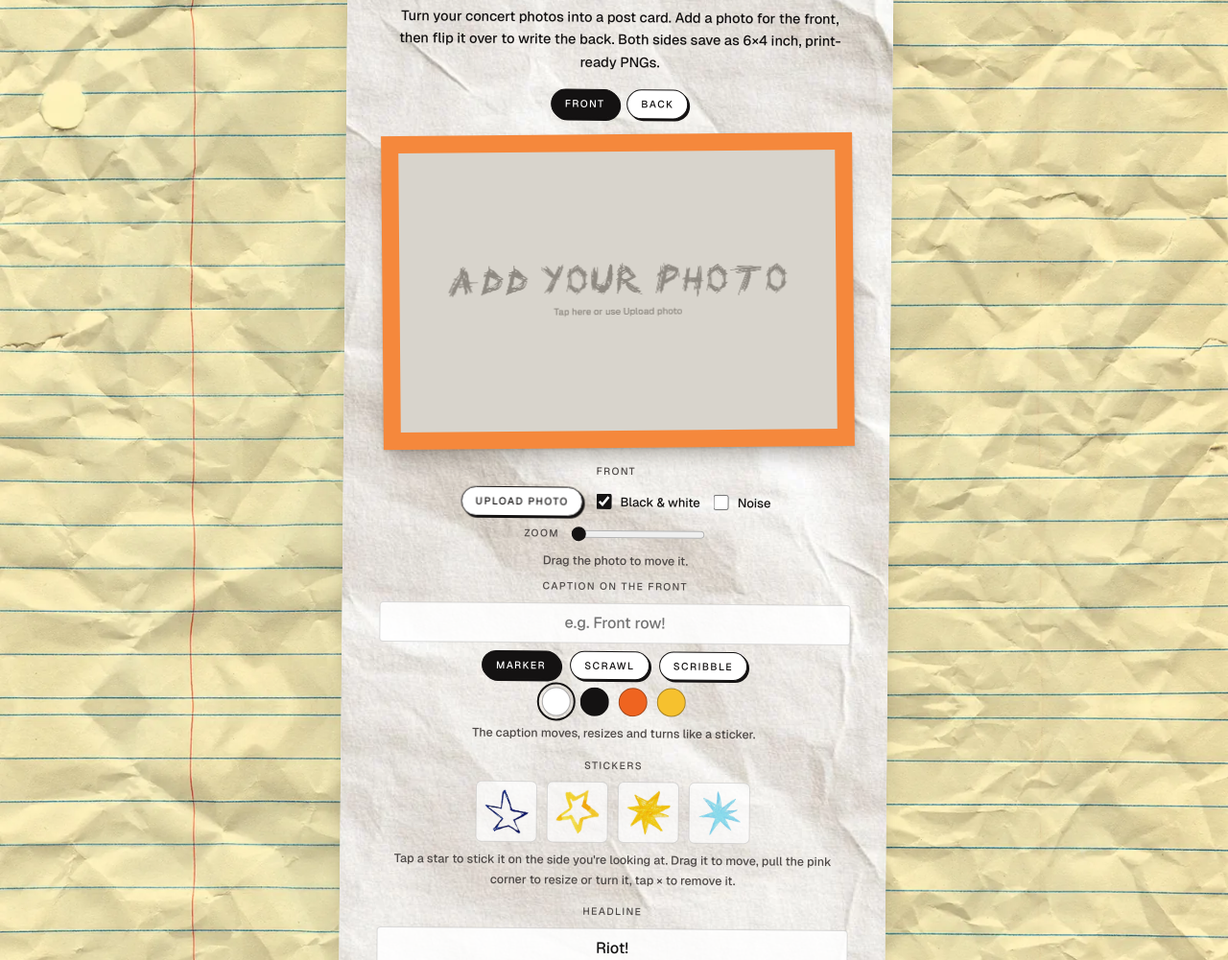
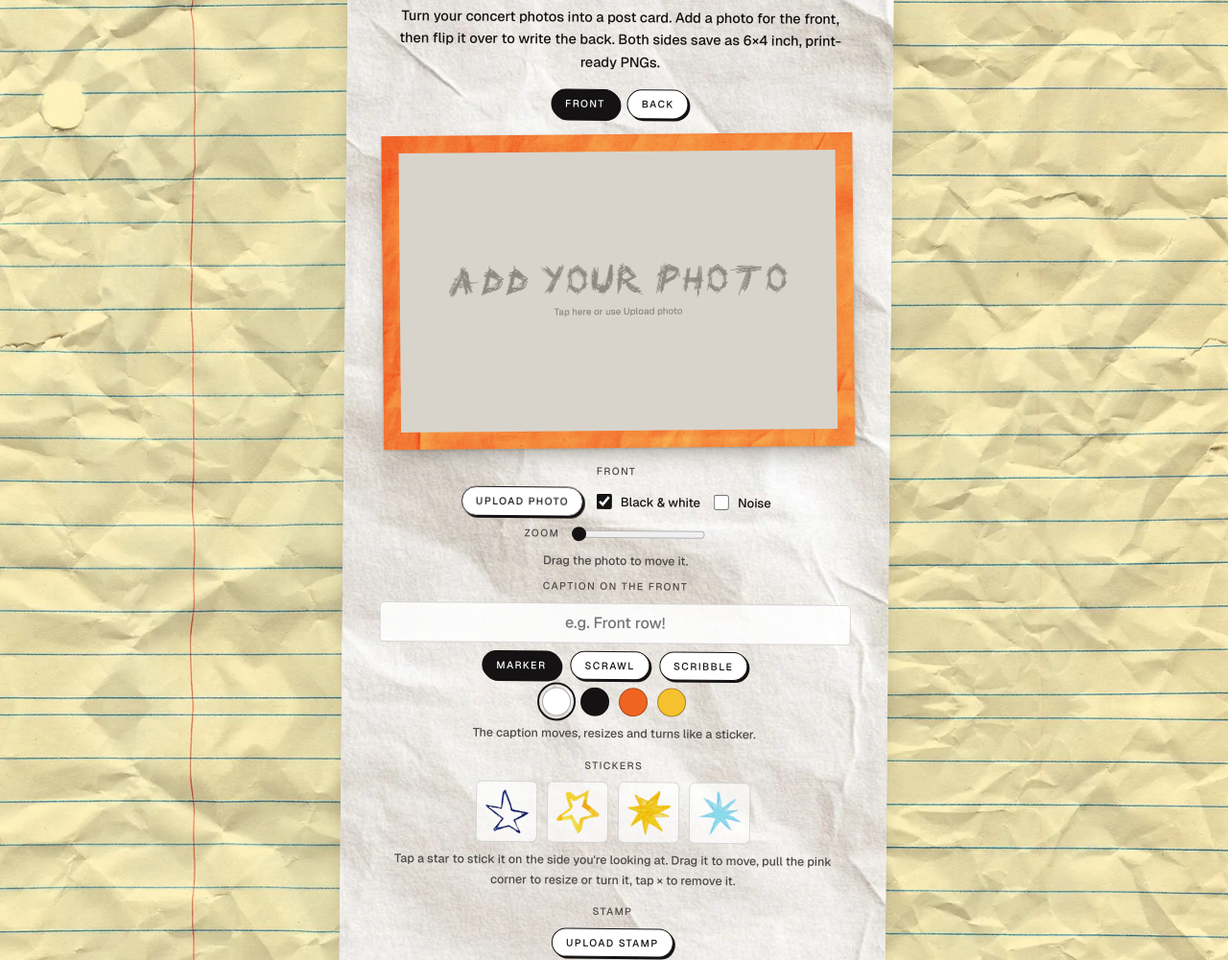
Before and after one commit to cartoonsforsquares/riot-paramore, a plain HTML site: page index.html in a window 1280 px wide. Shown: the part 2389-3390 px from the top of the page at 96% size. Drawn offline with Linux system fonts and the light colour scheme.

Commit message:
Post card: upload your own stamp, paper texture on the orange border
Co-Authored-By: Claude Opus 5.5 <noreply@anthropic.com>

```diff
--- a/index.html
+++ b/index.html
@@ -267,6 +267,12 @@ a.pill { text-decoration: none; display: inline-flex; align-items: center; }
           <p class="fine">Tap a star to stick it on the side you're looking at. Drag it to move, pull the pink corner to resize or turn it, tap × to remove it.</p>
         </div>
         <div class="pc-group" data-for="back">
+          <span class="small">Stamp</span>
+          <div class="pc-row">
+            <label class="pill" for="pcStampFile">Upload stamp</label>
+            <input class="visually-hidden" id="pcStampFile" type="file" accept="image/*">
+            <button class="pill" type="button" id="pcStampClear" hidden>Remove stamp</button>
+          </div>
           <label class="small" for="pcHead">Headline</label>
           <input id="pcHead" type="text" value="Riot!" maxlength="24" spellcheck="false">
           <div class="pc-row" role="group" aria-label="Headline style">
@@ -419,7 +425,8 @@ const grain = (() => {
   for (let i = 0; i < a.length; i += 4) { const v = Math.random() * 255; a[i] = a[i + 1] = a[i + 2] = v; a[i + 3] = 255; }
   g.putImageData(d, 0, 0); return c;
 })();
-const paper = new Image(); paper.src = 'kit/postcard-paper.webp'; paper.onload = () => drawBack();
+const paper = new Image(); paper.src = 'kit/postcard-paper.webp'; paper.onload = () => { buildBorderTex(); redraw(); };
+const crumple = new Image(); crumple.src = 'kit/note-paper.webp'; crumple.onload = () => buildBorderTex();
 
 function setSide(side) {
   if (pc.side !== side && pc.sel) { pc.sel = null; redraw(); }
@@ -429,7 +436,28 @@ function setSide(side) {
 }
 document.querySelectorAll('[data-side]').forEach(b => b.onclick = () => setSide(b.dataset.side));
 
-function frame(g) { g.fillStyle = PC.orange; g.fillRect(0, 0, PC.W, PC.H); }
+/* the orange border, printed on paper. The paper fibres and creases are turned into a grey texture
+   centred on mid-grey, then laid over the orange with 'overlay', so the texture shows while the
+   orange keeps its colour on average. Built once, when both papers have loaded. */
+let borderTex = null;
+function buildBorderTex() {
+  if (!(paper.naturalWidth && crumple.naturalWidth)) return;
+  const c = document.createElement('canvas'); c.width = 900; c.height = 600; const g = c.getContext('2d');
+  g.drawImage(paper, 0, 0, 900, 600);
+  g.globalCompositeOperation = 'multiply'; g.translate(450, 300); g.rotate(Math.PI / 2); g.drawImage(crumple, -300, -450, 600, 900);
+  const d = g.getImageData(0, 0, 900, 600), a = d.data; let sum = 0;
+  for (let i = 0; i < a.length; i += 4) sum += a[i] * .3 + a[i + 1] * .59 + a[i + 2] * .11;
+  const mean = sum / (a.length / 4);
+  for (let i = 0; i < a.length; i += 4) {
+    const v = Math.max(0, Math.min(255, 128 + ((a[i] * .3 + a[i + 1] * .59 + a[i + 2] * .11) - mean) * 1.6));
+    a[i] = a[i + 1] = a[i + 2] = v;
+  }
+  g.setTransform(1, 0, 0, 1, 0, 0); g.putImageData(d, 0, 0); borderTex = c; redraw();
+}
+function frame(g) {
+  g.fillStyle = PC.orange; g.fillRect(0, 0, PC.W, PC.H);
+  if (borderTex) { g.save(); g.globalCompositeOperation = 'overlay'; g.globalAlpha = .75; g.drawImage(borderTex, 0, 0, PC.W, PC.H); g.restore(); }
+}
 function inner() { return [PC.B, PC.B, PC.W - PC.B * 2, PC.H - PC.B * 2]; }
 
 function redraw() { drawFront(); drawBack(); }
@@ -459,13 +487,30 @@ function drawFront(clean) {
   drawStickers(g, 'front', clean);
 }
 
-function stamp(g, x, y, w, h) {
+/* stamp: a perforated shape. Empty it's grey; with the fan's own picture it becomes a little
+   white-edged stamp with their image inside. */
+function stampShape(w, h) {
   const r = 11, step = 30, c = document.createElement('canvas'); c.width = w; c.height = h;
-  const s = c.getContext('2d'); s.fillStyle = '#8e8d89'; s.fillRect(0, 0, w, h);
+  const s = c.getContext('2d'); s.fillStyle = '#000'; s.fillRect(0, 0, w, h);
   s.globalCompositeOperation = 'destination-out';
   for (let i = step / 2; i < w; i += step) { s.beginPath(); s.arc(i, 0, r, 0, 7); s.arc(i, h, r, 0, 7); s.fill(); }
   for (let j = step / 2; j < h; j += step) { s.beginPath(); s.arc(0, j, r, 0, 7); s.arc(w, j, r, 0, 7); s.fill(); }
-  g.drawImage(c, x, y);
+  return c;
+}
+function stamp(g, x, y, w, h) {
+  const c = stampShape(w, h), s = c.getContext('2d');
+  s.globalCompositeOperation = 'source-in';
+  if (!pc.stamp) { s.fillStyle = '#8e8d89'; s.fillRect(0, 0, w, h); }
+  else {
+    s.fillStyle = '#fbf8f0'; s.fillRect(0, 0, w, h);                     // stamp paper
+    s.globalCompositeOperation = 'source-atop';
+    const m = 22, iw = w - m * 2, ih = h - m * 2, im = pc.stamp, k = Math.max(iw / im.width, ih / im.height);
+    s.save(); s.beginPath(); s.rect(m, m, iw, ih); s.clip();
+    s.drawImage(im, m + (iw - im.width * k) / 2, m + (ih - im.height * k) / 2, im.width * k, im.height * k);
+    s.restore();
+  }
+  g.save(); g.shadowColor = 'rgba(30, 20, 10, .25)'; g.shadowBlur = 6; g.shadowOffsetY = 2;
+  g.drawImage(c, x, y); g.restore();
 }
 
 function wrap(g, text, maxW) {
@@ -588,6 +633,18 @@ function loadPhoto(file) {
   im.src = url;
 }
 $('pcFile').onchange = e => { loadPhoto(e.target.files[0]); e.target.value = ''; };
+$('pcStampFile').onchange = e => {
+  const file = e.target.files[0]; e.target.value = ''; if (!file) return;
+  const url = URL.createObjectURL(file), im = new Image();
+  im.onload = () => {
+    const k = Math.min(1, 600 / Math.max(im.width, im.height)), c = document.createElement('canvas');   // a stamp is small: keep a light copy
+    c.width = Math.round(im.width * k); c.height = Math.round(im.height * k); c.getContext('2d').drawImage(im, 0, 0, c.width, c.height);
+    pc.stamp = c; URL.revokeObjectURL(url); $('pcStampClear').hidden = false; setSide('back'); drawBack();
+  };
+  im.onerror = () => { $('pcStatus').textContent = 'Couldn’t open that picture. Try a JPG or PNG.'; URL.revokeObjectURL(url); };
+  im.src = url;
+};
+$('pcStampClear').onclick = () => { pc.stamp = null; $('pcStampClear').hidden = true; setSide('back'); drawBack(); };
 $('pcBw').onchange = $('pcNoise').onchange = () => { setSide('front'); drawFront(); };
 $('pcZoom').oninput = () => {
   if (!pc.img) return;
```
